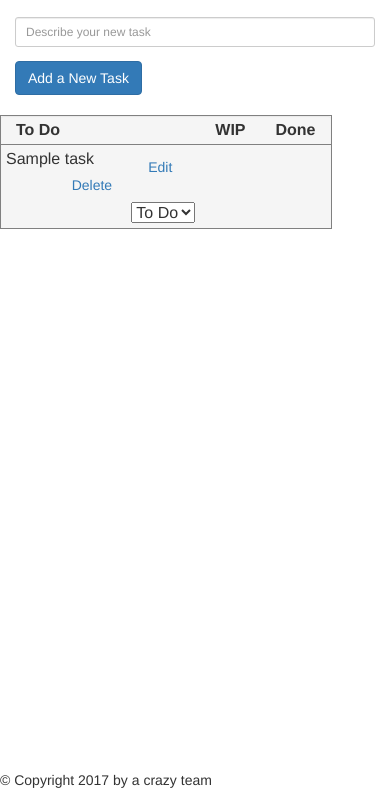
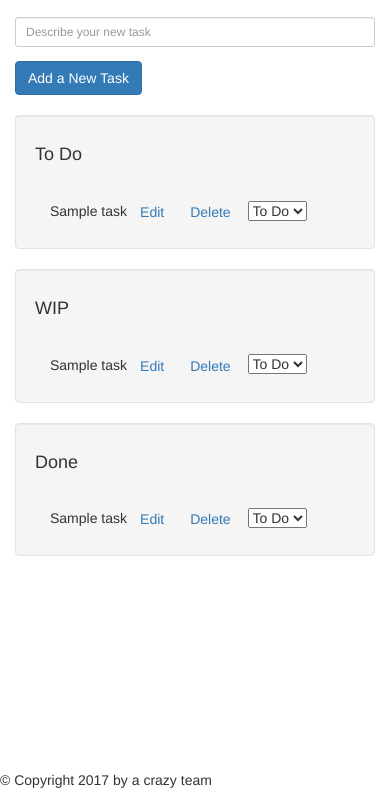
Before and after one commit to lildogzsixpack/flask-todolist, a Flask app: template templates/todolist.html in a window 390 px wide. Shown: the part 54-844 px from the top of the page. Run offline with Flask 2, Linux system fonts and the light colour scheme; the template is opened without the code that fills it: most values are stand-ins (such as "Sample title", 1, 10 or a date in 2020); some libraries are stand-ins or nearby versions.

Commit message:
replace tables with divs for better task listing

```diff
--- a/templates/todolist.html
+++ b/templates/todolist.html
@@ -3,62 +3,57 @@
 Todo List App
 {% endblock %}
 {% block content %}
-{{ super() }}
-<style>
-table, th, td {
-  border: 1px ;
-  padding: 5px; }
-  table {
-    border-spacing: 10px;
-  }
-  tr { border: 1px solid grey;
-  }
-  a.td {
-    float: right;
-    margin-right: 10px ;
-  }
-  select{
-    float: right;
-  }
-  </style>
-
 {% include "navbar.html" %}
 
 <div class="container">
-    <!--<div class="jumbotron">-->
-    <!--<h1>Todo-List App</h1>-->
-    <!--<p>-->
-    <!--    Welcome to Todo-List app. You can organise your daily tasks with ease-->
-    <!--    and make the world a better <strong>place</strong>.-->
-    <!--</p>-->
-    <!--</div>-->
   <form method="POST" action="/add_task" id="taskForm">
     <input type="text" name="title" id='title' class="form-control input-sm chat-input" required="required" placeholder="Describe your new task"></form>
-      <button type="submit" class="btn btn-primary btn-md col-md-offset-5" style="margin-right: 15px">Add a New Task</button></form></div></br>
-      <table class="well col-md-offset-1" style="width: 85%">
-        <tr>
-          <th class="col-md-3">To Do</th>
-          <th class="col-md-3">WIP</th>
-          <th class="col-md-3">Done</th>
-        </tr>
-        {% for task in tasks %}
-        <tr>
-          <td>
+    <button type="submit" class="btn btn-primary btn-md col-md-offset-5">Add a New Task</button>
+  </form>
+</div>
+</br>
+<div class="container">
+  <div class="container well col-md-4">
+    <h4>To Do</h4></br>
+    <div class="container">
+      {% for task in inbox %}
       {{ task[1] }}<a href="#" class="btn td">Edit</a><a href="#" class="btn td">Delete</a>
       <select>
         <option>To Do</option>
         <option>WIP</option>
         <option>Done</option>
-            </select>
-          </td>
-          <td></td>
-          <td></td>
-        </tr>
+      </select></br>
       {% endfor %}
-      </table>
-      <div class="row">
     </div>
   </div>
+  <div class="container well col-md-4">
+    <h4>WIP</h4></br>
+    <div class="container">
+      {% for task in wip %}
+      {{ task[1] }}<a href="#" class="btn td">Edit</a><a href="#" class="btn td">Delete</a>
+      <select>
+        <option>To Do</option>
+        <option>WIP</option>
+        <option>Done</option>
+      </select></br>
+      {% endfor %}
+    </div>
+  </div>
+  <div class="container well col-md-4">
+    <h4>Done</h4></br>
+    <div class="container">
+      {% for task in done %}
+      {{ task[1] }}<a href="#" class="btn td">Edit</a><a href="#" class="btn td">Delete</a>
+      <select>
+        <option>To Do</option>
+        <option>WIP</option>
+        <option>Done</option>
+      </select></br>
+      {% endfor %}
+    </div>
+  </div>
+</div>
+
     {% endblock %}
     {% block jsfiles %}
     {{ super() }}
```
Lines whose indentation alone changed are shown as unchanged.
